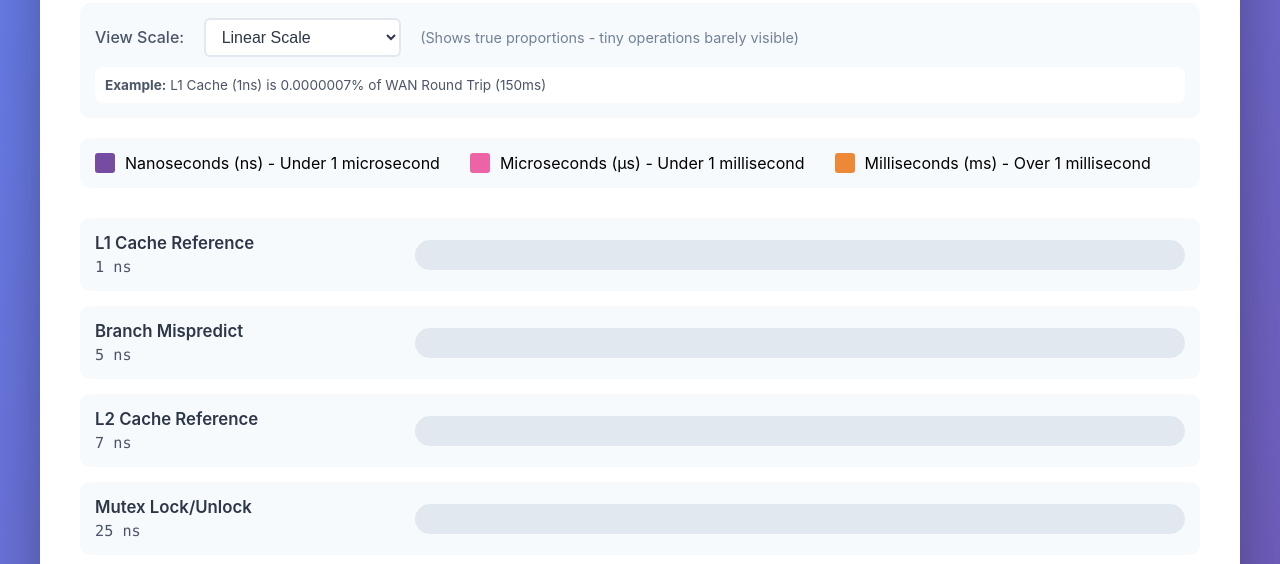
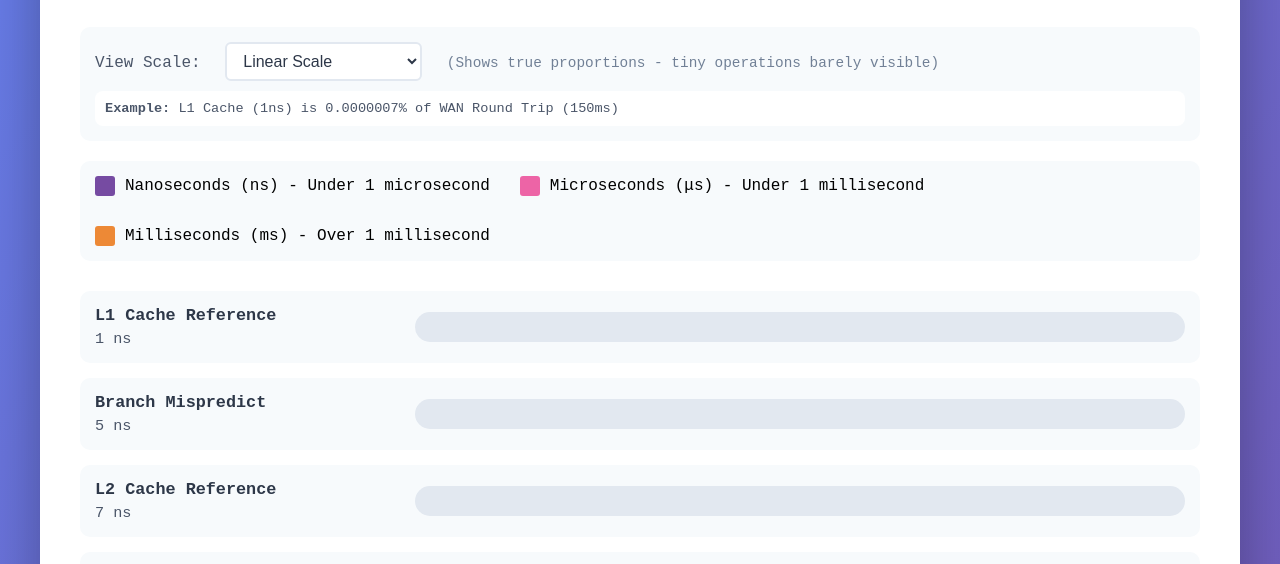
Before and after one commit to MartinKalema/latency-numbers, a website: page index.html in a window 1280 px wide. Shown: the part 174-738 px from the top of the page. Drawn offline with Linux system fonts and the light colour scheme.

Commit message:
style: change font to Courier New for monospace aesthetic

```diff
--- a/index.html
+++ b/index.html
@@ -12,7 +12,7 @@
         }
 
         body {
-            font-family: -apple-system, BlinkMacSystemFont, 'Segoe UI', Roboto, Oxygen, Ubuntu, Cantarell, sans-serif;
+            font-family: 'Courier New', Courier, monospace;
             padding: 20px;
             background: linear-gradient(135deg, #667eea 0%, #764ba2 100%);
             min-height: 100vh;
@@ -96,7 +96,7 @@
 
         .metric-value {
             color: #4a5568;
-            font-family: 'Monaco', 'Menlo', monospace;
+            font-family: 'Courier New', Courier, monospace;
             font-size: 0.95em;
             margin-top: 5px;
         }
```
